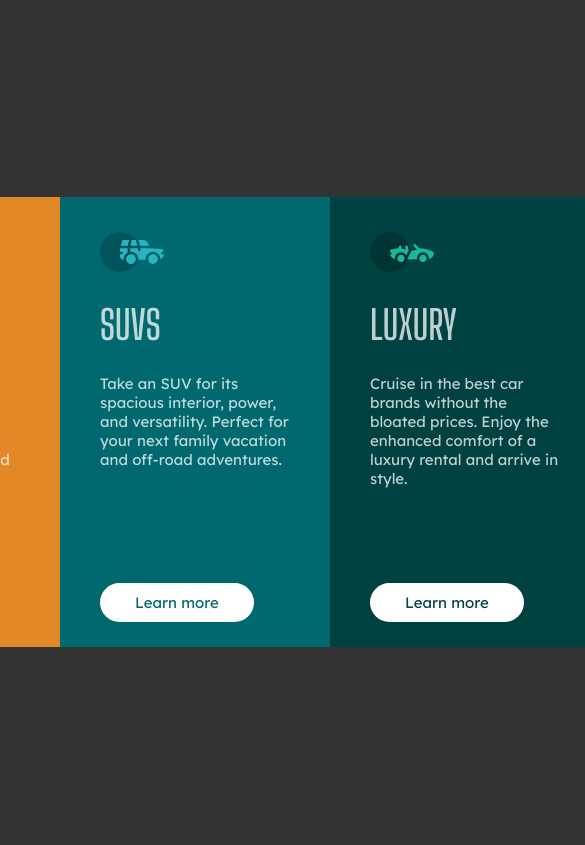
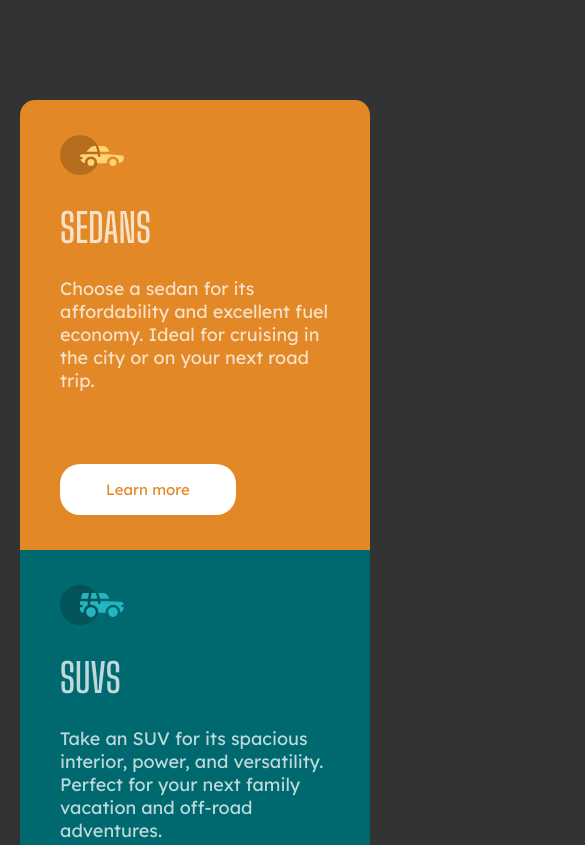
Before and after one commit to juanandreacchio/frontEndMentor3, a plain HTML site: page index.html in a window 390 px wide. Shown: the top 845 px of the page, 585 px wide, since content can reach past the window. Drawn offline with Linux system fonts and the light colour scheme.

Commit message:
responsive

```diff
--- a/css/styles.css
+++ b/css/styles.css
@@ -89,3 +89,30 @@ body{
     margin-top: 25px;
     font-size: 15px;
 }
+
+@media (max-width: 768px) {
+    body{
+        height: auto;
+        padding: 100px 20px;
+    }
+    .cards{
+        flex-direction: column;
+        justify-content: center;
+    }
+    .card{
+        width: 100%;
+    }
+    .card-text{
+        font-size: 18px;
+    }
+    .btn{
+        padding: 16px 46px;
+        bottom: 35px;
+    }
+    .sedan-card{
+    border-radius: 15px 15px 0 0;
+    }
+    .luxury-card{
+        border-radius: 0 0 15px 15px;
+    }
+}
```
